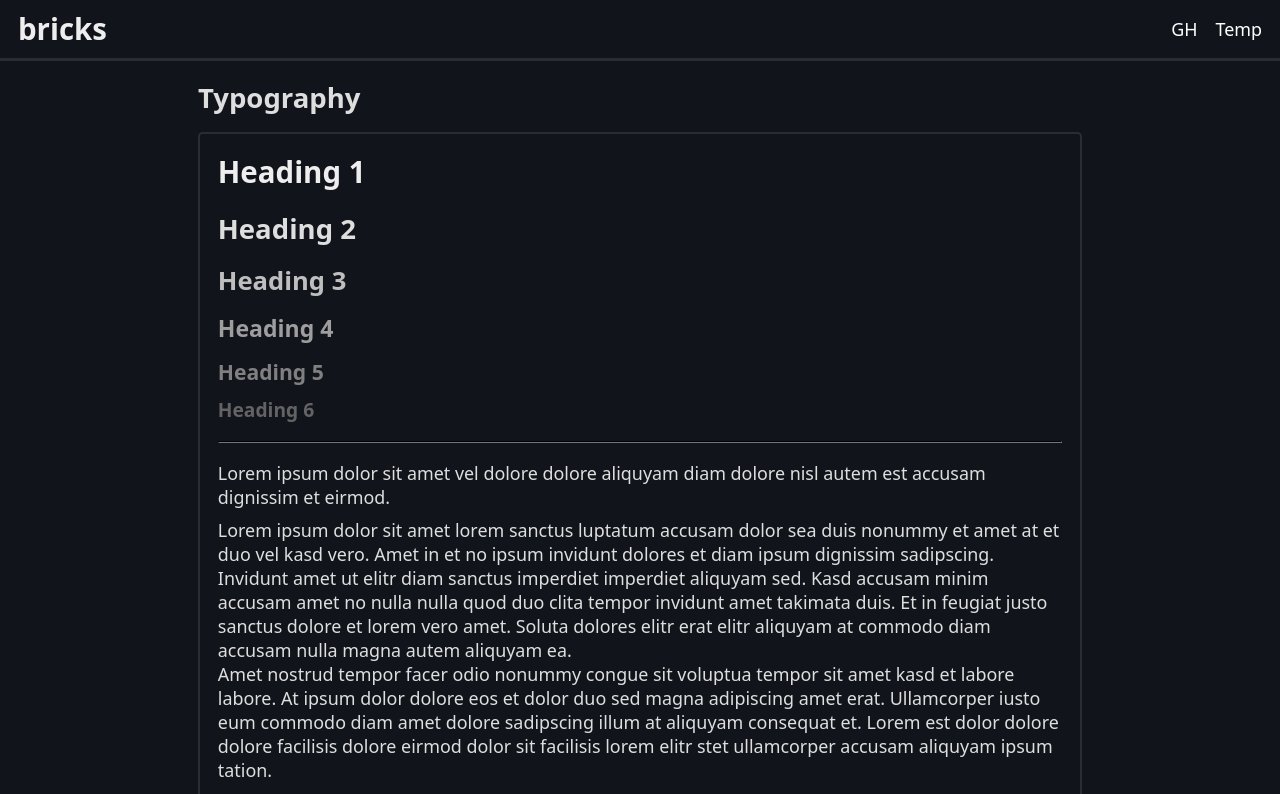
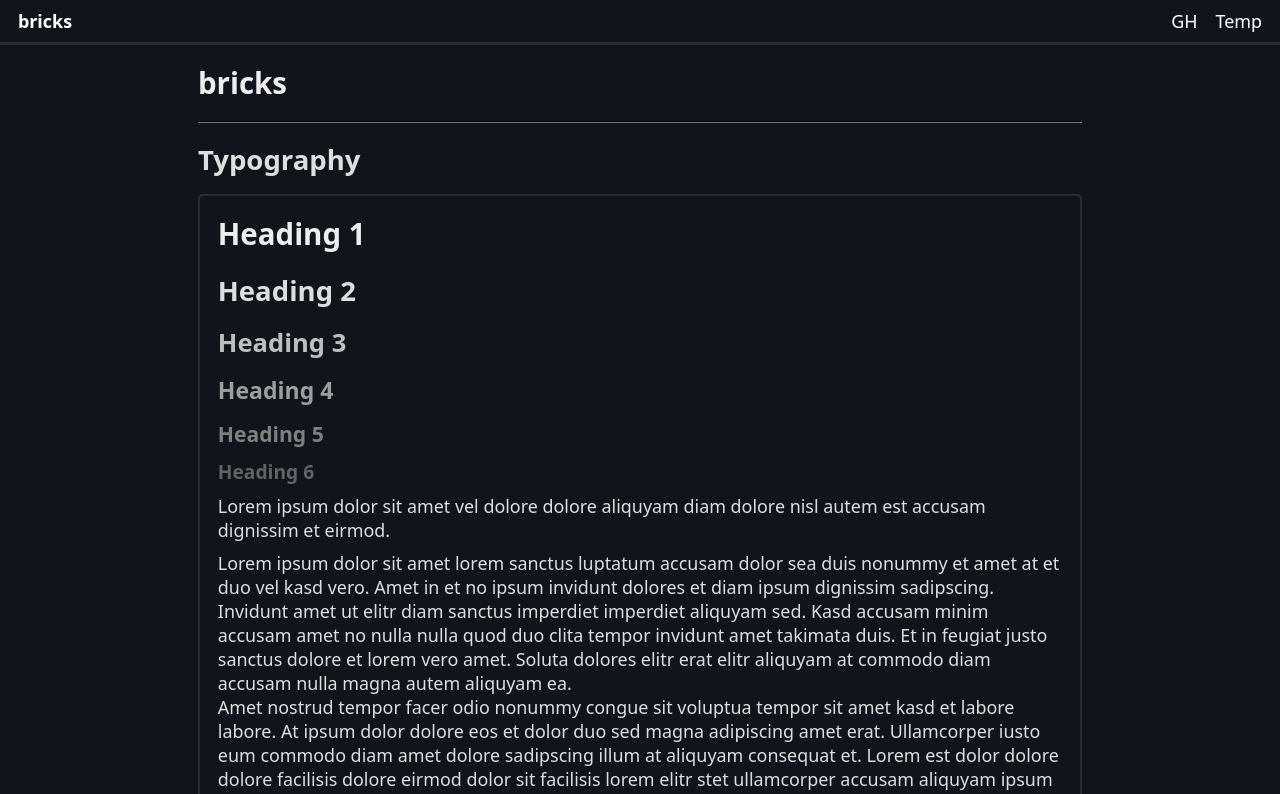
Before and after one commit to Sammy-T/spout, a Svelte app: page / in a window 1280 px wide. Shown: the top 794 px of the page. Built offline with nearby package versions, Linux system fonts and the light colour scheme.

Commit message:
Fix main-nav overlap

```diff
--- a/src/App.svelte
+++ b/src/App.svelte
@@ -1,5 +1,5 @@
 <nav id="main-nav">
-    <a href="/"><h1>bricks</h1></a>
+    <a href="/"><strong>bricks</strong></a>
 
     <ul>
         <li><a href="#">GH</a></li>
@@ -8,6 +8,10 @@
 </nav>
 
 <main>
+    <h1>bricks</h1>
+
+    <hr/>
+
     <h2>Typography</h2>
     <section>
         <h1>Heading 1</h1>
@@ -16,7 +20,6 @@
         <h4>Heading 4</h4>
         <h5>Heading 5</h5>
         <h6>Heading 6</h6>
-        <hr/>
         <p>Lorem ipsum dolor sit amet vel dolore dolore aliquyam diam dolore nisl autem est accusam dignissim et eirmod.</p>
         <p>Lorem ipsum dolor sit amet lorem sanctus luptatum accusam dolor sea duis nonummy et amet at et duo vel kasd vero.
             Amet in et no ipsum invidunt dolores et diam ipsum dignissim sadipscing. Invidunt amet ut elitr diam sanctus imperdiet imperdiet
@@ -360,6 +363,7 @@
         margin: auto;
         position: sticky;
         top: 0;
+        z-index: 1;
     }
 
     main {
```
